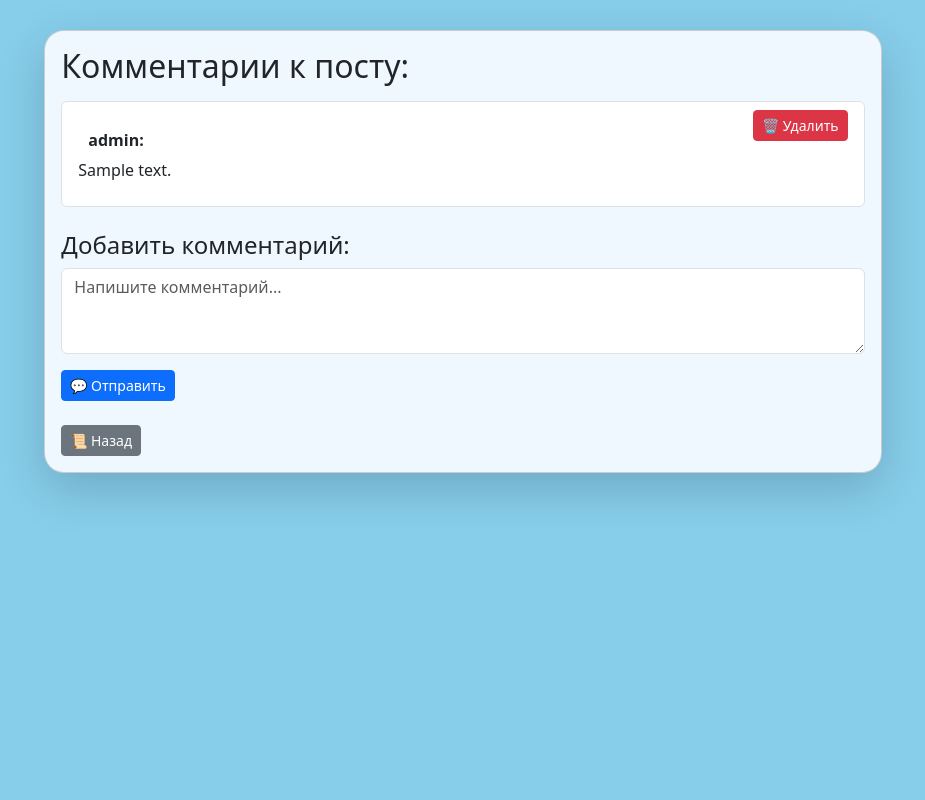
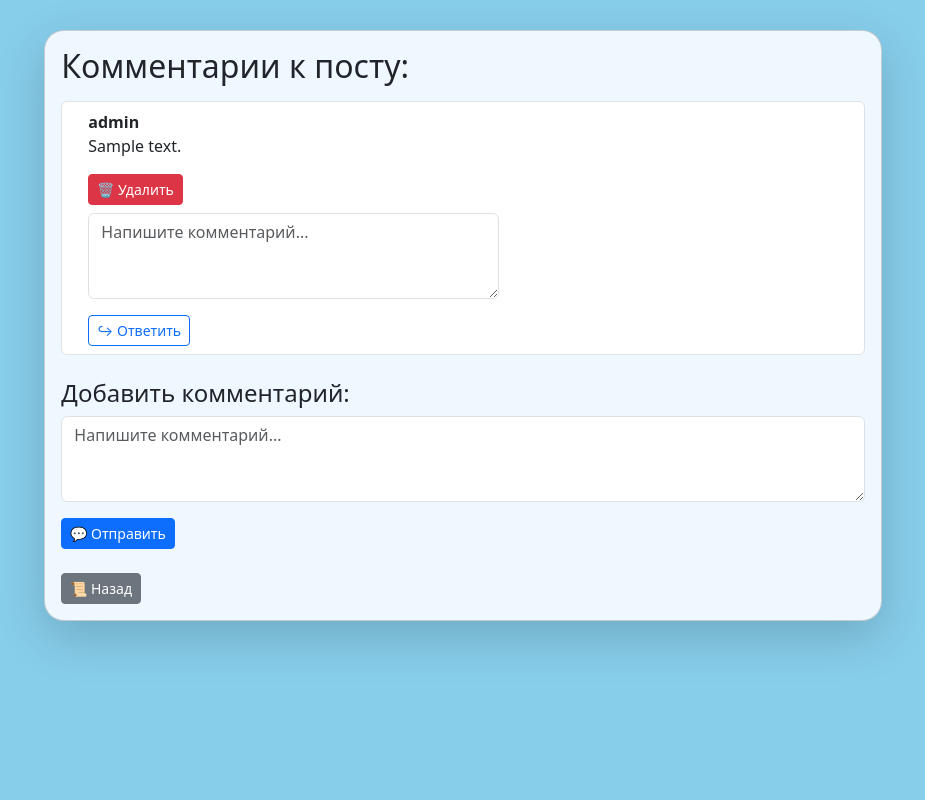
Before and after one commit to mandari1ne/post_project, a Django app: page /post/1/comments/ in a window 1280 px wide. Shown: the whole page, without its empty margins (177-1102 px from the left). Run offline with Django 4.2, Linux system fonts and the light colour scheme; a user stored in the database is signed in; data comes from the database, SQL or seed files in the repository; tables that the repository leaves empty hold one stand-in row (values such as "Sample post"); parts of the project's set-up code (start-up, migrations or seed data) failed here and were passed over.

Commit message:
add comment replies

```diff
--- a/project/comments/views.py
+++ b/project/comments/views.py
@@ -11,7 +11,15 @@ from .models import Comment
 
 def post_comments(request, post_id):
     post = get_object_or_404(models.Post, id=post_id)
-    comments = post.comments.select_related('user').order_by('-created_at')
+
+    comments = (
+        post.comments
+        .select_related('user')
+        .prefetch_related('replies__user')
+        .filter(parent__isnull=True)
+        .order_by('-created_at')
+    )
+
     form = CommentForm()
 
     if request.method == 'POST':
@@ -20,6 +28,13 @@ def post_comments(request, post_id):
             comment = form.save(commit=False)
             comment.post = post
             comment.user = request.user
+
+            parent_id = request.POST.get('parent_id')
+            if parent_id:
+                parent_comment = Comment.objects.filter(id=parent_id, post=post).first()
+                if parent_comment:
+                    comment.parent = parent_comment
+
             comment.save()
             return redirect('post_comments', post_id=post_id)
 
--- a/project/posts/templates/post_comments.html
+++ b/project/posts/templates/post_comments.html
@@ -3,31 +3,62 @@
 {% block page_content %}
 <div class="container-fluid" style="background-color: #87CEEB; min-height: 100vh; padding-top: 30px; padding-bottom: 30px;">
     <div class="col-md-8 offset-md-2">
-
         <div class="card shadow-lg" style="border-radius: 20px; background-color: #f0f8ff;">
             <div class="card-body">
                 <h2 class="card-title text-dark mb-3">Комментарии к посту:</h2>
 
-                {% if comments.exists %}
+                {% if comments %}
                     <div class="list-group mb-4">
                         {% for comment in comments %}
-                            <div class="list-group-item d-flex justify-content-between align-items-start">
-                                <div>
+                            <div class="list-group-item">
+                                <div class="d-flex align-items-start">
                                     {% if comment.user.icon %}
-                                        <img src="{{ comment.user.icon.url }}" alt="{{ comment.user.username }}'s icon" style="width: 40px; height: 40px; border-radius: 50%; margin-right: 8px;">
+                                        <img src="{{ comment.user.icon.url }}" alt="{{ comment.user.username }}'s icon" style="width: 40px; height: 40px; border-radius: 50%; margin-right: 10px;">
                                     {% else %}
                                         <i class="fas fa-user-circle" style="font-size: 2rem; margin-right: 10px;"></i>
                                     {% endif %}
-                                    <strong>{{ comment.user.username }}:</strong>
+                                    <div>
+                                        <strong>{{ comment.user.username }}</strong>
                                         <p>{{ comment.text }}</p>
-                                </div>
 
                                         {% if request.user == comment.user or request.user == post.user %}
-                                    <form method="post" action="{% url 'delete_comment' comment.id %}" style="margin-left: 10px;">
+                                            <form method="post" action="{% url 'delete_comment' comment.id %}">
                                                 {% csrf_token %}
                                                 <button type="submit" class="btn btn-danger btn-sm">🗑 Удалить</button>
                                             </form>
                                         {% endif %}
+
+                                        {% for reply in comment.replies.all %}
+                                            <div class="mt-3 ms-4 p-2 rounded bg-light d-flex align-items-start">
+                                                {% if reply.user.icon %}
+                                                    <img src="{{ reply.user.icon.url }}" alt="{{ reply.user.username }}'s icon" style="width: 30px; height: 30px; border-radius: 50%; margin-right: 10px;">
+                                                {% else %}
+                                                    <i class="fas fa-user-circle" style="font-size: 1.5rem; margin-right: 10px;"></i>
+                                                {% endif %}
+                                                <div>
+                                                    <strong>{{ reply.user.username }}</strong>
+                                                    <p>{{ reply.text }}</p>
+
+                                                    {% if request.user == reply.user or request.user == post.user %}
+                                                        <form method="post" action="{% url 'delete_comment' reply.id %}" >
+                                                            {% csrf_token %}
+                                                            <button type="submit" class="btn btn-danger btn-sm">🗑 Удалить</button>
+                                                        </form>
+                                                    {% endif %}
+                                                </div>
+                                            </div>
+                                        {% endfor %}
+
+                                        {% if user.is_authenticated %}
+                                            <form method="post" class="mt-2">
+                                                {% csrf_token %}
+                                                {{ form.as_p }}
+                                                <input type="hidden" name="parent_id" value="{{ comment.id }}">
+                                                <button type="submit" class="btn btn-outline-primary btn-sm">↪ Ответить</button>
+                                            </form>
+                                        {% endif %}
+                                    </div>
+                                </div>
                             </div>
                         {% endfor %}
                     </div>
```
Lines whose indentation alone changed are shown as unchanged.
